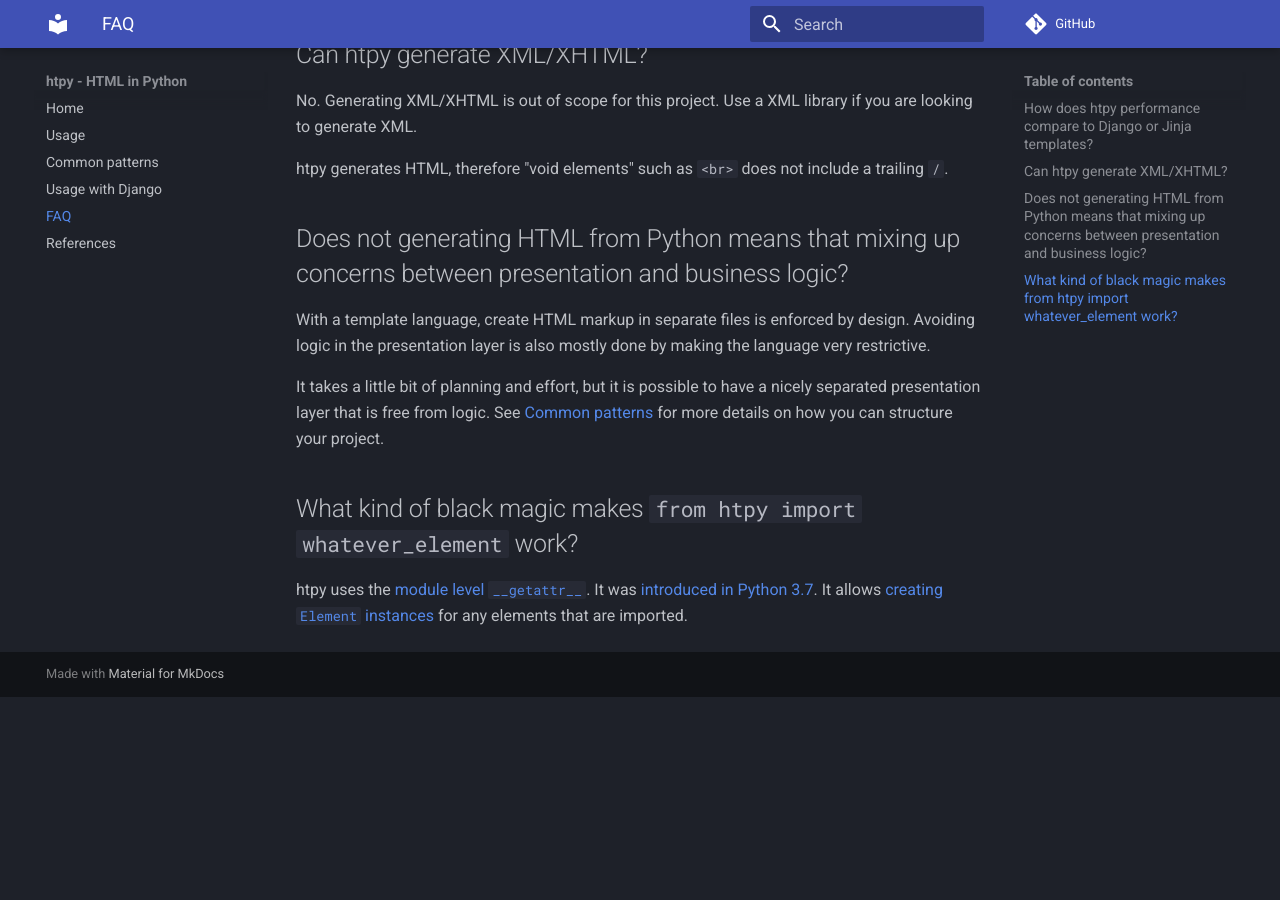
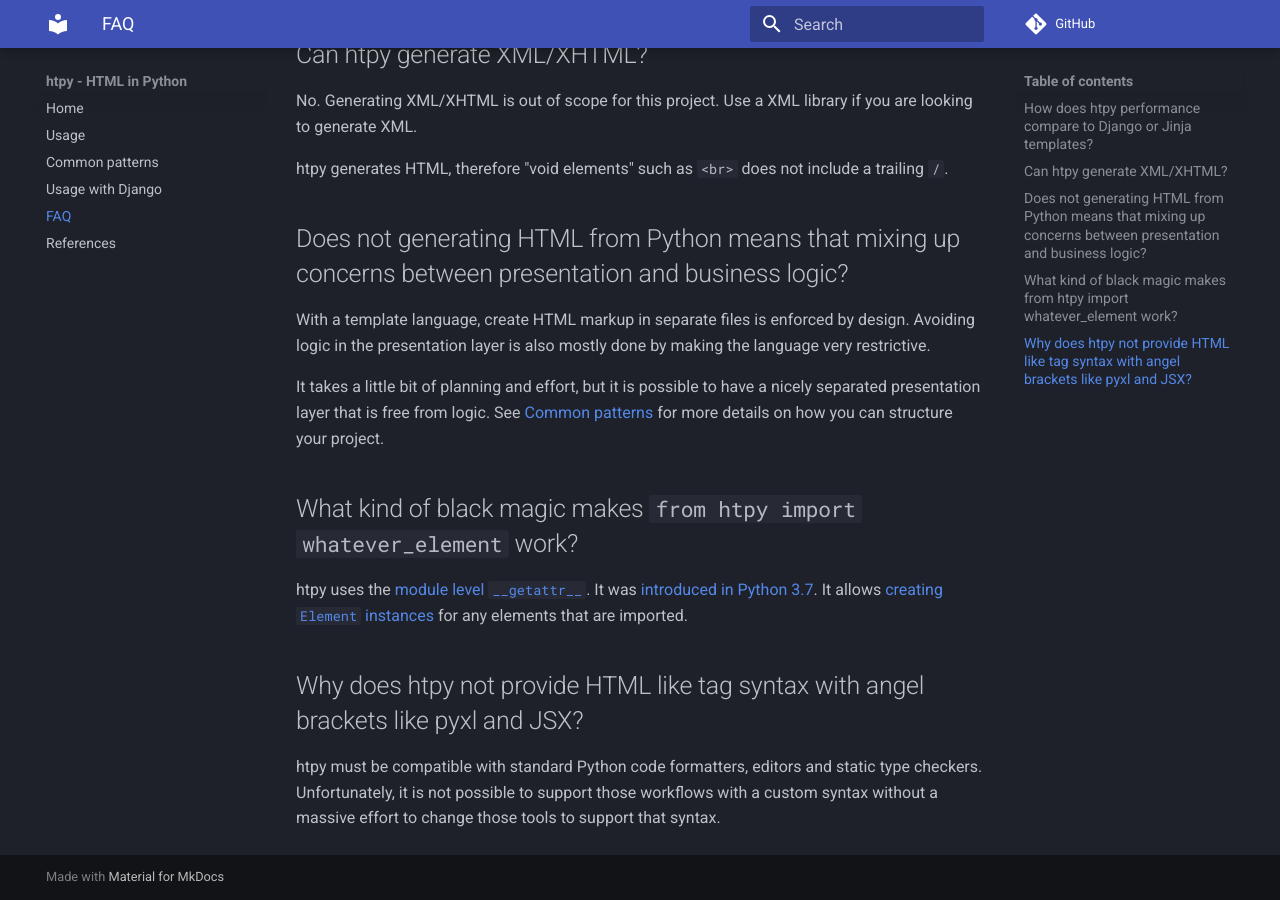
Before and after one commit to pelme/htpy, an MkDocs documentation site: the page built from docs/faq.md, in a window 1280 px wide and 900 px high, scrolled down 505 px. Built offline with MkDocs 1.6.1 and Material for MkDocs 9.7.7, drawn with Linux system fonts in a browser that asks for light colours; comment, search, counter and statistics services are not loaded; before the commit the page ends 1202 px from its top, so only the background shows below that.

Commit message:
add FAQ about JSX/pyxl syntax

```diff
--- a/docs/faq.md
+++ b/docs/faq.md
@@ -31,3 +31,10 @@
 ## What kind of black magic makes `from htpy import whatever_element` work?
 
 htpy uses the [module level `__getattr__`](https://docs.python.org/3/reference/datamodel.html#customizing-module-attribute-access). It was [introduced in Python 3.7](https://docs.python.org/3/whatsnew/3.7.html#pep-562-customization-of-access-to-module-attributes). It allows [creating `Element` instances](https://github.com/pelme/htpy/blob/855a2a6648ce955be9730fe030a97930df42930a/htpy/__init__.py#L146-L147) for any elements that are imported.
+
+
+## Why does htpy not provide HTML like tag syntax with angel brackets like pyxl and JSX?
+
+htpy must be compatible with standard Python code formatters, editors and static
+type checkers. Unfortunately, it is not possible to support those workflows with a custom
+syntax without a massive effort to change those tools to support that syntax.
```
